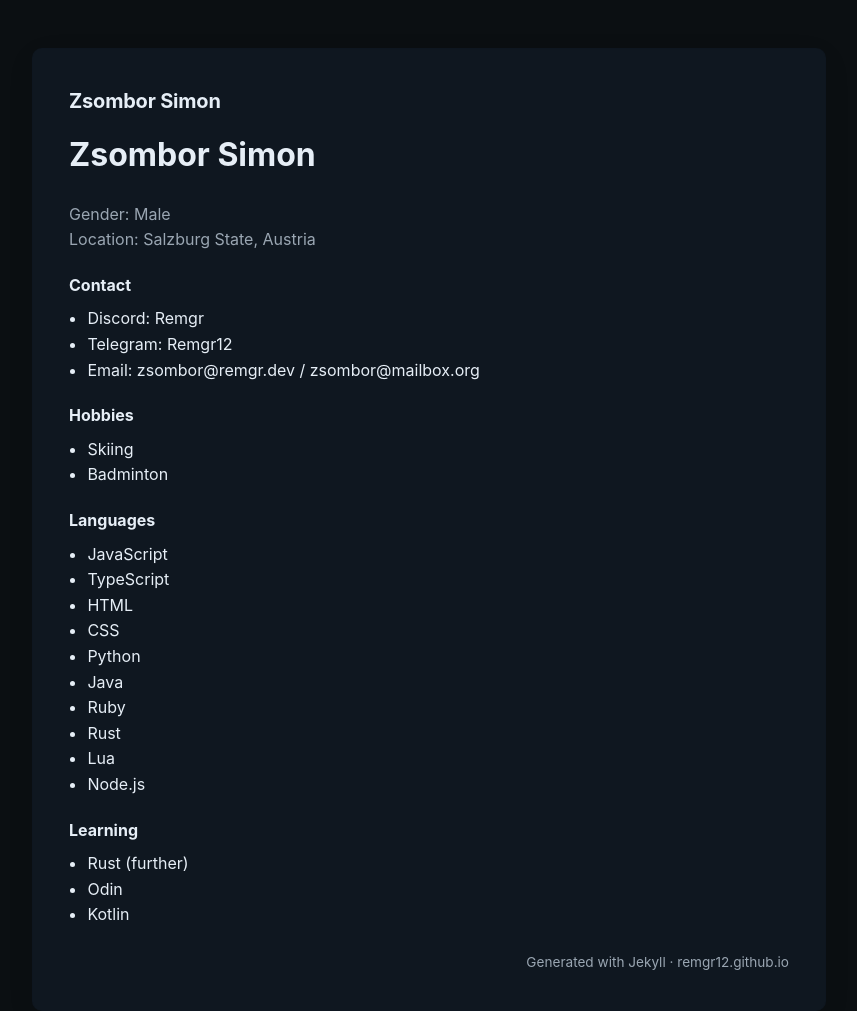
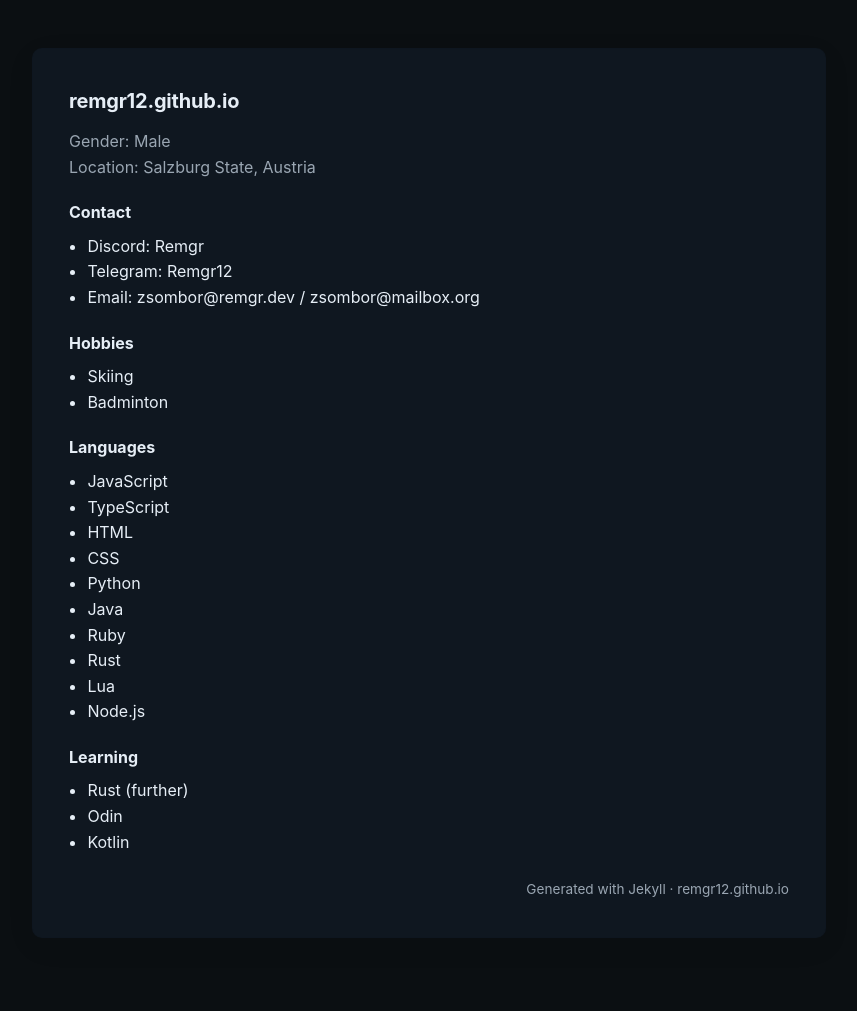
Before and after one commit to Remgr12/remgr12.github.io, a Jekyll site: the page built from index.md, in a window 1280 px wide. Shown: the whole page, without its empty margins (211-1068 px from the left). Built offline with Jekyll 4.4.1, drawn with Linux system fonts in a browser that asks for light colours; our own code applies the rules of GitHub Pages for plain Markdown files.

Commit message:
Update index.md

```diff
--- a/index.md
+++ b/index.md
@@ -1,5 +1,3 @@
-# Zsombor Simon
-
 Gender: Male
 Location: Salzburg State, Austria
 
```
